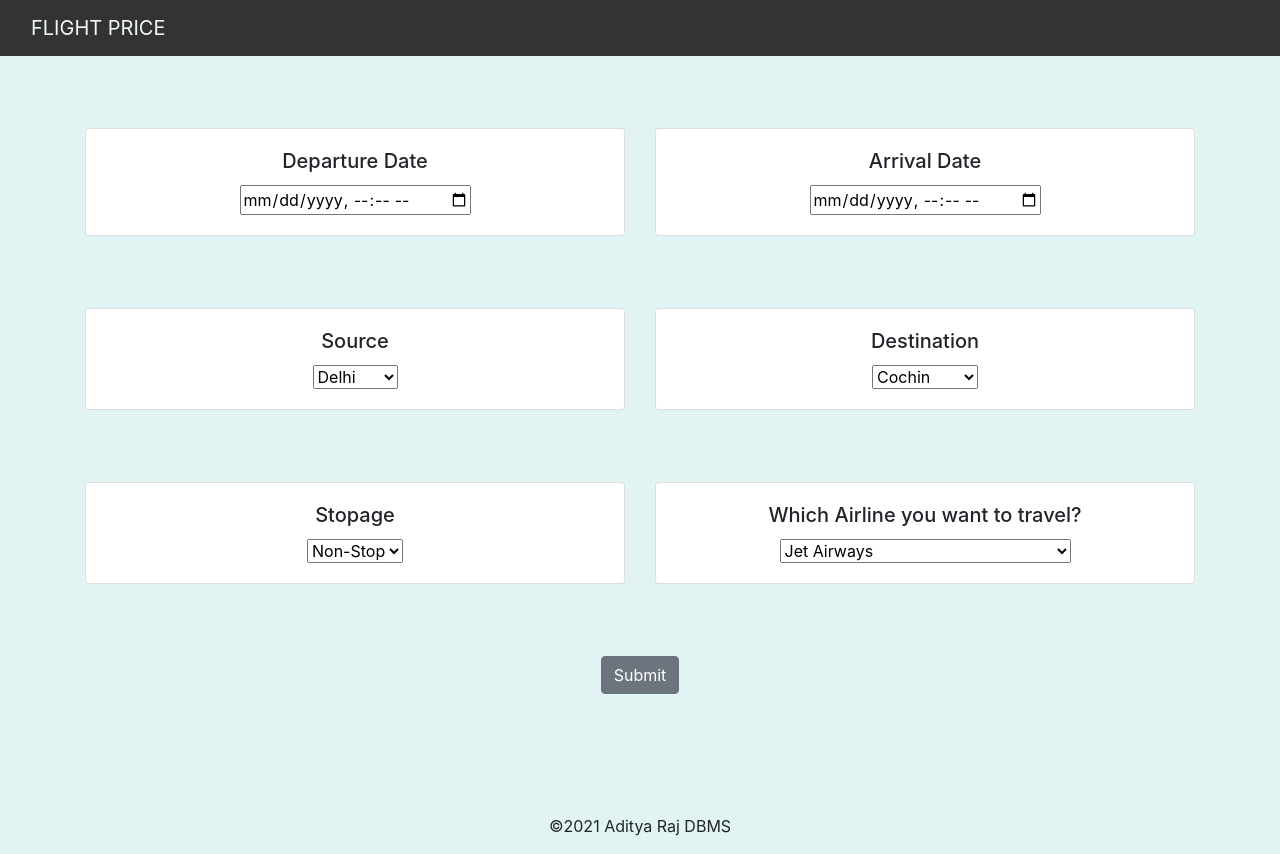
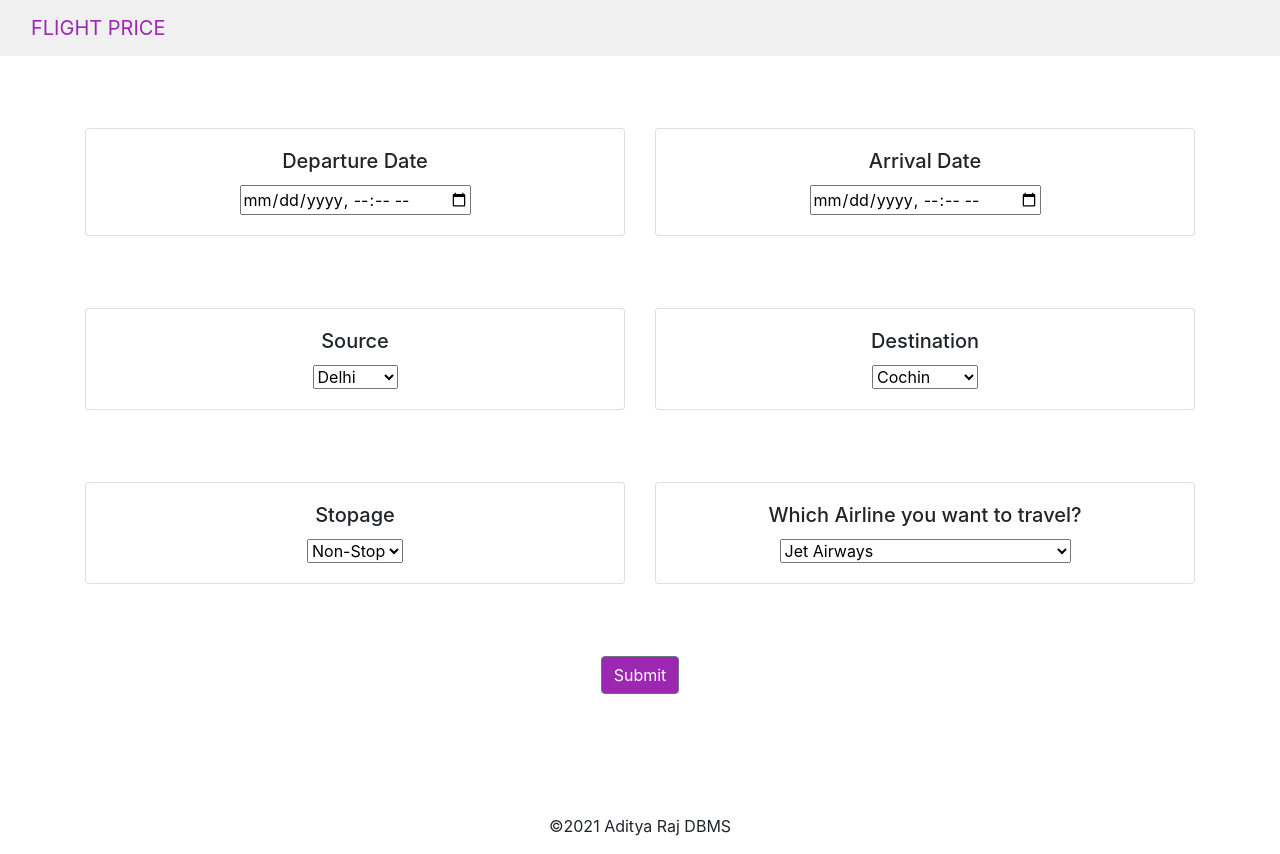
Before and after one commit to harsh-8989/Tminus0-Tours-N-Travel, a Django app: page /flight_prediction/ in a window 1280 px wide. Run offline with Django 3.2, Linux system fonts and the light colour scheme; parts of the project's set-up code (start-up, migrations or seed data) failed here and were passed over; some libraries are stand-ins or nearby versions.

Commit message:
minor changes

```diff
--- a/tminus0/ToursNTravels/templates/home.html
+++ b/tminus0/ToursNTravels/templates/home.html
@@ -20,10 +20,10 @@
 <body>
 
     <!-- As a heading -->
-    <nav class="navbar navbar-inverse navbar-fixed-top">
+    <nav class="navbar  navbar-fixed-top">
         <div class="container-fluid">
             <div class="navbar-header">
-                <a class="navbar-brand" href="/">FLIGHT PRICE</a>
+                <a class="navbar-brand" href="/"><div class="purple-text">FLIGHT PRICE</div></a>
             </div>
         </div>
     </nav>
@@ -151,7 +151,7 @@
             <br>
             <br>
             <!-- Submit -->
-            <input type="submit" value="Submit" class="btn btn-secondary">
+            <input type="submit" value="Submit" class="btn btn-secondary purple">
         </form>
 
         <br>
--- a/tminus0/static/css/styles.css
+++ b/tminus0/static/css/styles.css
@@ -1,14 +1,22 @@
 body {
-    background-color: #e1f4f3;
+    background-color: #fff;
     text-align: center;
 }
 
 .navbar {
-    background-color: #333333;
+    background-color: #f0f0f0;
+}
+
+.purple-text{
+    color: #9c27b0;
+}
+
+.purple{
+    background-color: #9c27b0;
 }
 
 a {
-    color: #f1f9f9;
+    color: #9c27b0;
 }
 
 a:hover {
--- a/tminus0/tminus0/settings.py
+++ b/tminus0/tminus0/settings.py
@@ -77,7 +77,7 @@ DATABASES = {
         'ENGINE': 'django.db.backends.postgresql',
         'NAME': 'ToursNTravel',
         'USER': 'postgres',
-        'PASSWORD': "admin8989",
+        'PASSWORD': "chetan7@IIITA",
         'HOST': 'localhost',
         'PORT': '5432'
     }
```
